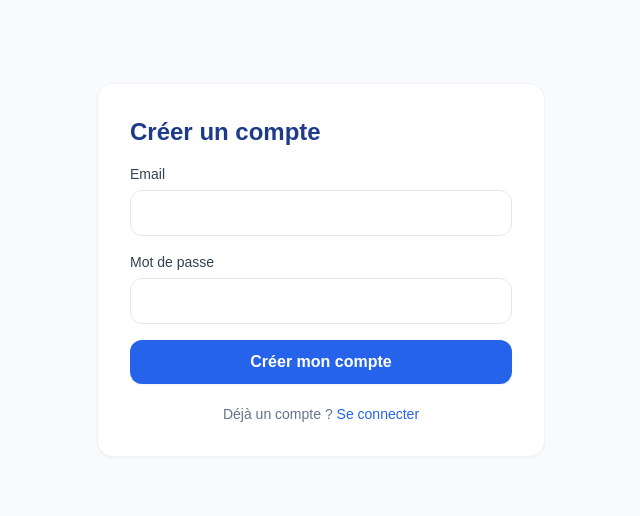
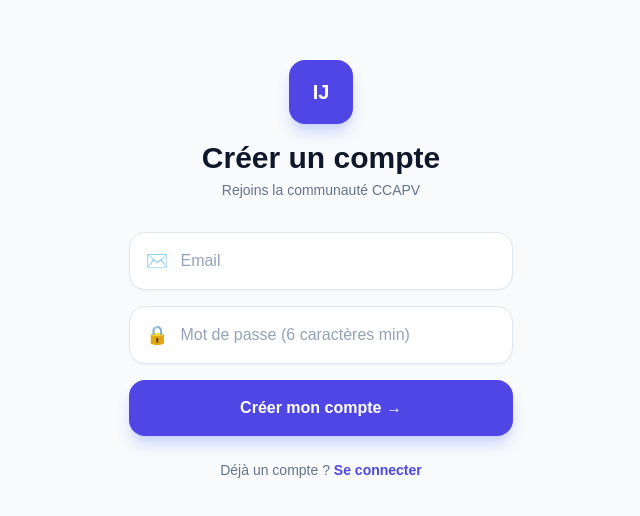
Before and after one commit to Guigui04/CCAPV, a React (Vite) app: page /register in a window 1280 px wide. Shown: the part 130-646 px from the top of the page, without its empty margins (319-959 px from the left). Built offline with nearby package versions, Linux system fonts and the light colour scheme; no server answers.

Commit message:
Update RegisterPage.tsx

```diff
--- a/src/pages/RegisterPage.tsx
+++ b/src/pages/RegisterPage.tsx
@@ -19,30 +19,41 @@ export default function RegisterPage() {
   }
 
   return (
-    <div className="min-h-screen flex items-center justify-center bg-slate-50 px-4">
-      <div className="card w-full max-w-md p-8">
-        <h1 className="font-display font-bold text-2xl text-blue-900 mb-1">Créer un compte</h1>
+    <div className="min-h-screen bg-slate-50 flex flex-col items-center justify-center px-6">
+      <div className="w-full max-w-sm">
+        <div className="flex flex-col items-center mb-8">
+          <div className="w-16 h-16 bg-indigo-600 rounded-2xl flex items-center justify-center mb-4 shadow-lg shadow-indigo-200">
+            <span className="text-white font-black text-xl">IJ</span>
+          </div>
+          <h1 className="text-3xl font-black text-slate-900">Créer un compte</h1>
+          <p className="text-slate-500 text-sm mt-1 text-center">Rejoins la communauté CCAPV</p>
+        </div>
+
         {success ? (
-          <div className="bg-green-50 border border-green-200 text-green-700 rounded-xl px-4 py-4 text-sm mt-4">
-            <p className="font-semibold mb-1">✅ Inscription réussie !</p>
-            <p>Vérifiez votre boîte mail pour confirmer votre compte.</p>
-            <Link to="/login" className="text-blue-600 hover:underline font-medium block mt-3">→ Se connecter</Link>
+          <div className="bg-green-50 border border-green-200 text-green-700 rounded-2xl px-4 py-5 text-center">
+            <p className="font-black text-lg mb-1">✅ Inscription réussie !</p>
+            <p className="text-sm mb-3">Vérifie ta boîte mail pour confirmer ton compte.</p>
+            <Link to="/login" className="text-indigo-600 font-bold hover:underline">→ Se connecter</Link>
           </div>
         ) : (
           <>
-            {error && <div className="bg-red-50 border border-red-200 text-red-700 rounded-xl px-4 py-3 text-sm my-4">{error}</div>}
-            <form onSubmit={handleSubmit} className="space-y-4 mt-4">
-              <div>
-                <label className="block text-sm font-medium text-slate-700 mb-1.5">Email</label>
-                <input type="email" className="input-field" value={email} onChange={e => setEmail(e.target.value)} required />
+            {error && <div className="bg-red-50 border border-red-200 text-red-600 rounded-2xl px-4 py-3 text-sm mb-4 text-center">{error}</div>}
+            <form onSubmit={handleSubmit} className="space-y-4">
+              <div className="bg-white rounded-2xl border border-slate-200 flex items-center gap-3 px-4 py-3.5 shadow-sm focus-within:border-indigo-400 focus-within:ring-2 focus-within:ring-indigo-100 transition-all">
+                <span className="text-slate-400 text-lg">✉️</span>
+                <input type="email" placeholder="Email" className="flex-1 bg-transparent outline-none text-slate-800 placeholder-slate-400 text-base" value={email} onChange={e => setEmail(e.target.value)} required />
               </div>
-              <div>
-                <label className="block text-sm font-medium text-slate-700 mb-1.5">Mot de passe</label>
-                <input type="password" className="input-field" minLength={6} value={password} onChange={e => setPassword(e.target.value)} required />
+              <div className="bg-white rounded-2xl border border-slate-200 flex items-center gap-3 px-4 py-3.5 shadow-sm focus-within:border-indigo-400 focus-within:ring-2 focus-within:ring-indigo-100 transition-all">
+                <span className="text-slate-400 text-lg">🔒</span>
+                <input type="password" placeholder="Mot de passe (6 caractères min)" className="flex-1 bg-transparent outline-none text-slate-800 placeholder-slate-400 text-base" minLength={6} value={password} onChange={e => setPassword(e.target.value)} required />
               </div>
-              <button type="submit" disabled={loading} className="btn-primary w-full">{loading ? 'Inscription…' : 'Créer mon compte'}</button>
+              <button type="submit" disabled={loading} className="w-full bg-indigo-600 hover:bg-indigo-700 text-white font-black text-base py-4 rounded-2xl shadow-lg shadow-indigo-200 transition-all active:scale-[0.98] disabled:opacity-60">
+                {loading ? 'Inscription…' : "Créer mon compte →"}
+              </button>
             </form>
-            <p className="text-sm text-slate-500 text-center mt-5">Déjà un compte ? <Link to="/login" className="text-blue-600 hover:underline font-medium">Se connecter</Link></p>
+            <p className="text-center text-sm text-slate-500 mt-6">
+              Déjà un compte ? <Link to="/login" className="text-indigo-600 font-bold hover:underline">Se connecter</Link>
+            </p>
           </>
         )}
       </div>
```
